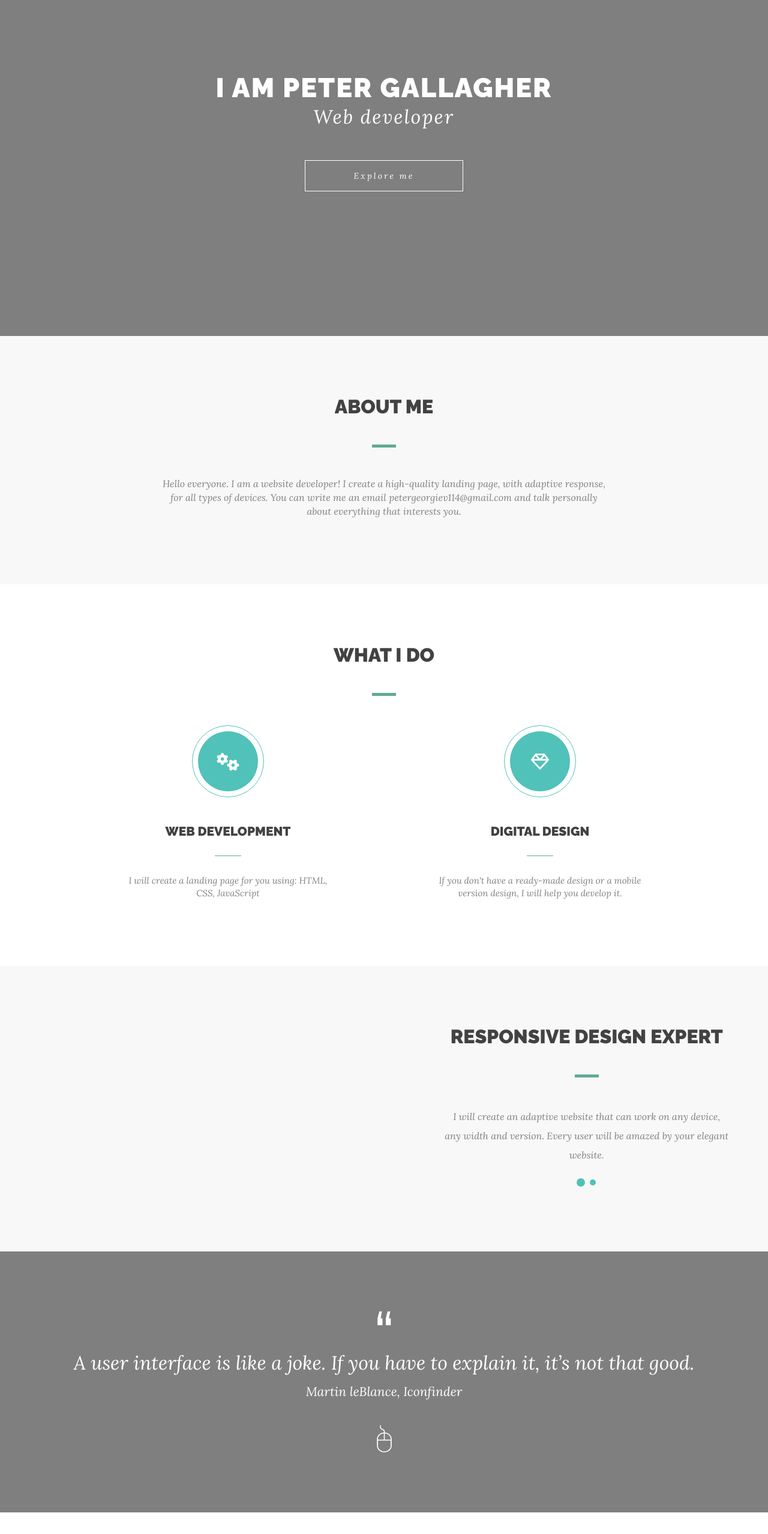
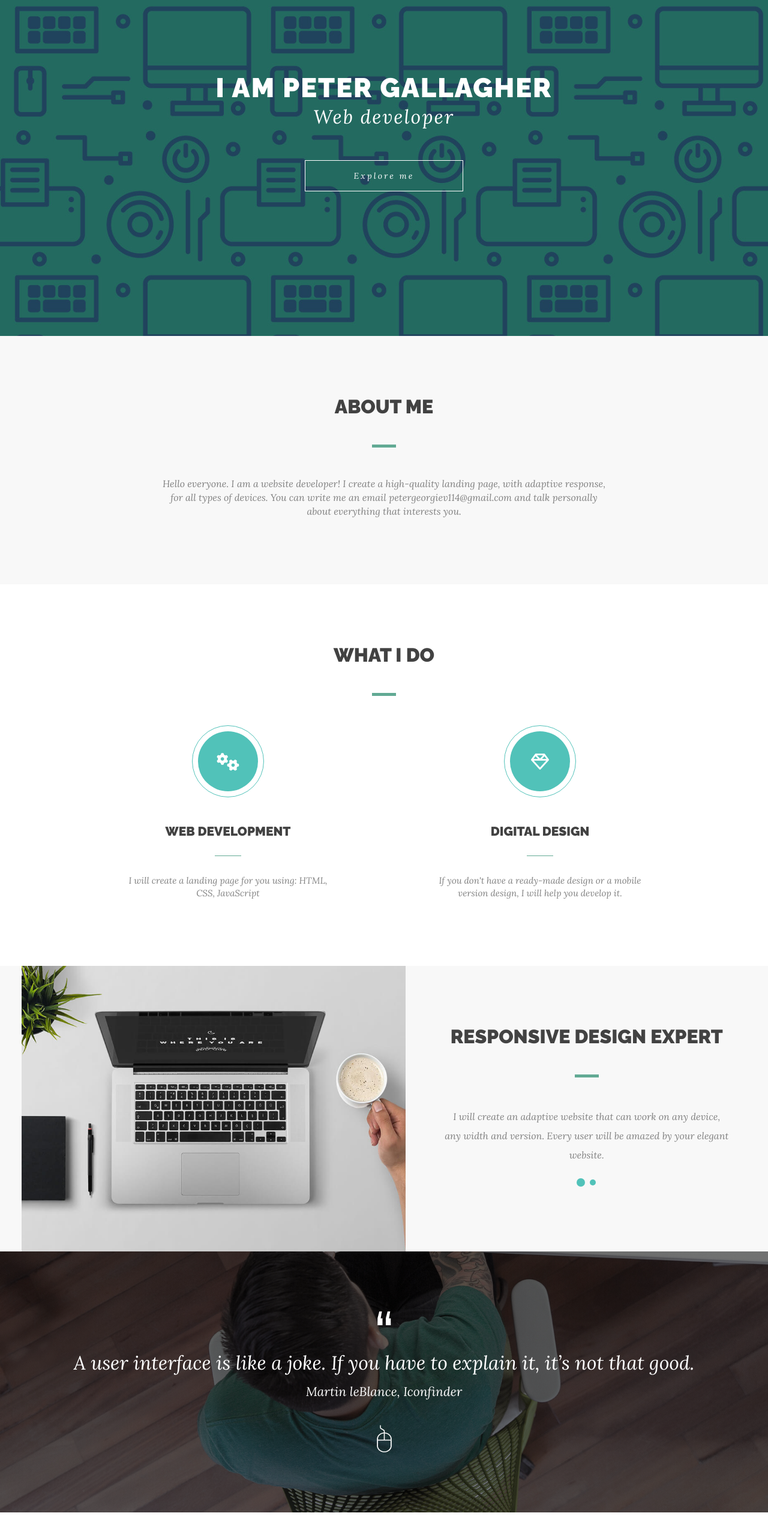
Before and after one commit to Peter2852/animated-barnacle, a plain HTML site: page index.html in a window 1280 px wide. Shown: the part 240-2797 px from the top of the page at 60% size. Drawn offline with nearby package versions, Linux system fonts and the light colour scheme; the site is published under a folder, as on GitHub Pages, so addresses that start at the root find nothing.

Commit message:
Update style.css

```diff
--- a/style.css
+++ b/style.css
@@ -354,7 +354,7 @@ section{
 
 /*Home page*/
 .header{
-	background-image: url(/1.jpg);
+	background-image: url(1.jpg);
 	height: 100vh;
 	position: relative;
 	min-height: 659px;
@@ -410,7 +410,7 @@ section{
 	line-height: 200%;
 }
 .expert .bg-img{
-	background-image: url(/2.jpg);
+	background-image: url(2.jpg);
 	background-position-x: 85%;
 	height: 100%;
 }
@@ -424,7 +424,7 @@ section{
 
 
 .vira-quote{
-	background-image: url(/3.jpg);
+	background-image: url(3.jpg);
 	/*padding: 120px 0;*/
 	color: #fff;
 	font-style: italic;
@@ -441,7 +441,7 @@ section{
 	margin-bottom: 40px;
 }
 .watch{
-	background-image: url(/7.jpg);
+	background-image: url(7.jpg);
 	font-style: italic;
 	font-size: 32px;
 	color: #fff;
@@ -465,7 +465,7 @@ section{
 }
 
 .subscribe{
-	background-image: url(/11.jpg);
+	background-image: url(11.jpg);
 }
 .subscribe .vira-btn{
 	margin-bottom: 0;
```
